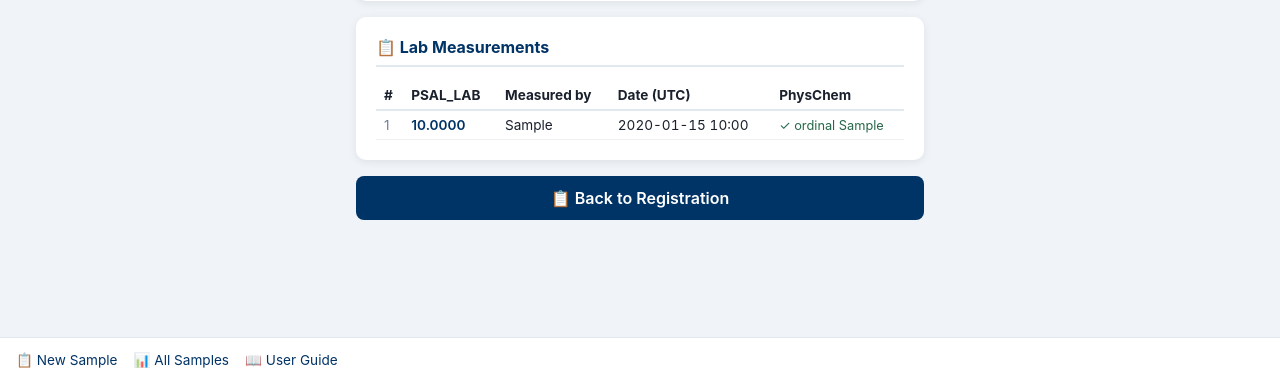
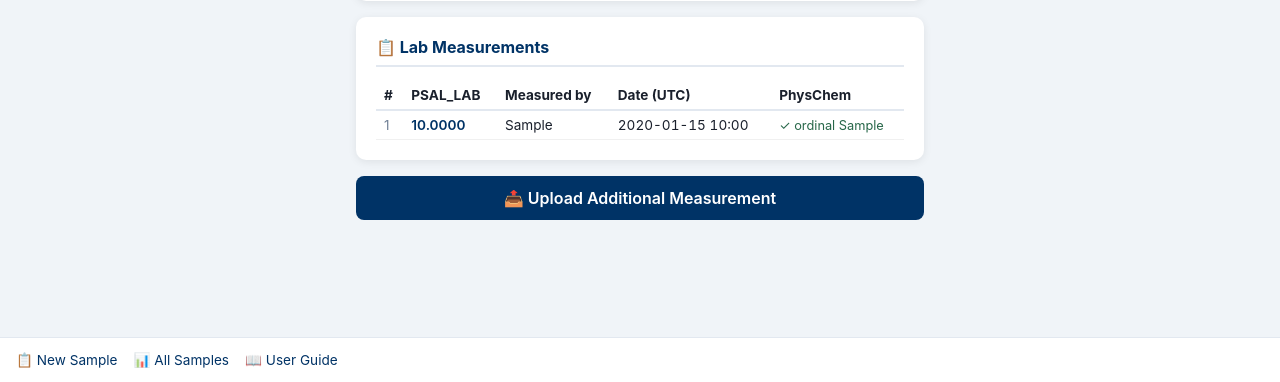
Before and after one commit to sebastianmenze/imr-salinity-sample-server, a FastAPI app: template app/templates/measure_success.html in a window 1280 px wide. Shown: the part 418-800 px from the top of the page. Run offline with FastAPI, Linux system fonts and the light colour scheme; the template is opened without the code that fills it: most values are stand-ins (such as "Sample title", 1, 10 or a date in 2020).

Commit message:
Replace 'Back to Registration' button with 'Upload Additional Measurement'
After a successful upload, the button now links back to the sample's
measurement page instead of the registration home page.

https://claude.ai/code/session_01ALLAsAjGCtzkSxSQbCoFSV

```diff
--- a/app/templates/measure_success.html
+++ b/app/templates/measure_success.html
@@ -117,8 +117,8 @@
 </div>
 {% endif %}
 
-<a href="/" class="btn btn-primary" style="display:block; text-decoration:none; text-align:center">
-    📋 Back to Registration
+<a href="/measure/{{ sample.id }}" class="btn btn-primary" style="display:block; text-decoration:none; text-align:center">
+    📤 Upload Additional Measurement
 </a>
 
 {% endblock %}
```
